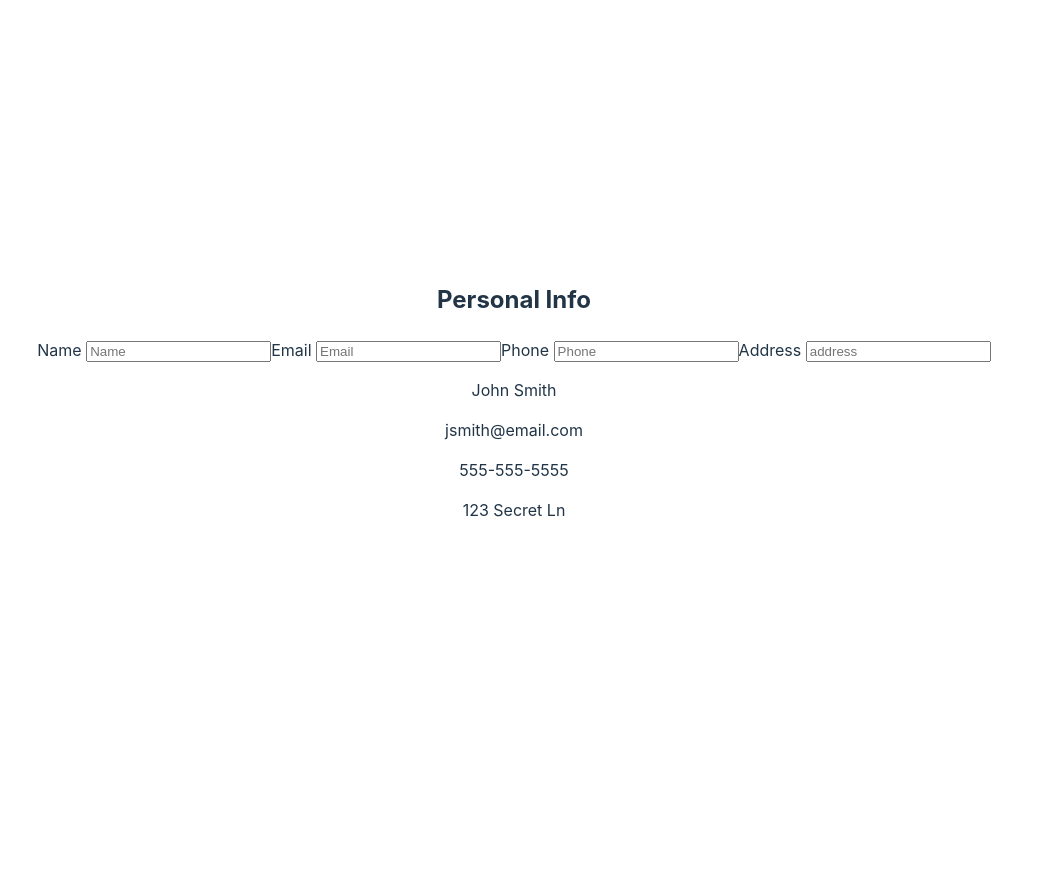
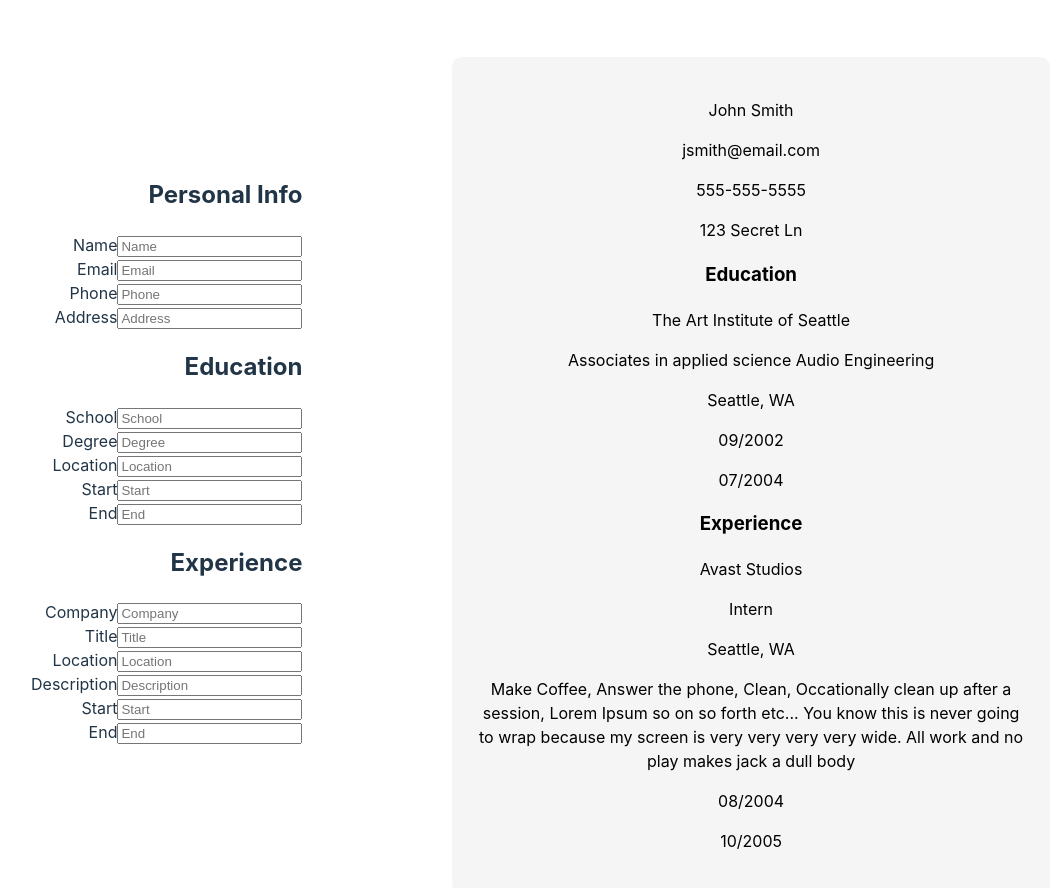
Before and after one commit to dielawn/cv-project, a React (Vite) app: page / in a window 1280 px wide. Shown: the top 888 px of the page, without its empty margins (126-1180 px from the left). Before the commit the page ends 800 px from the top, so only its background shows below. Built offline with nearby package versions, Linux system fonts and the light colour scheme.

Commit message:
basic form that edits unstyled cvs

```diff
--- a/src/App.css
+++ b/src/App.css
@@ -3,36 +3,28 @@
   margin: 0 auto;
   padding: 2rem;
   text-align: center;
+  display: flex;
+}
+.formDiv {
+  outline: solid 1px white;
+  border-radius: 10px;
+  max-width: 30%;
+  padding: 100px;
+  margin: 25px;
+  text-align: end;
+}
+.cvDiv {
+  max-width: 45%;
+  background-color: whitesmoke;
+  color: black;
+  border-radius: 10px;
+ padding: 25px;
+  margin: 25px;
 }
 
-.logo {
-  height: 6em;
-  padding: 1.5em;
-  will-change: filter;
-  transition: filter 300ms;
+.app {
+  display: flex;
 }
-.logo:hover {
-  filter: drop-shadow(0 0 2em #646cffaa);
-}
-.logo.react:hover {
-  filter: drop-shadow(0 0 2em #61dafbaa);
-}
-
-@keyframes logo-spin {
-  from {
-    transform: rotate(0deg);
-  }
-  to {
-    transform: rotate(360deg);
-  }
-}
-
-@media (prefers-reduced-motion: no-preference) {
-  a:nth-of-type(2) .logo {
-    animation: logo-spin infinite 20s linear;
-  }
-}
-
 .card {
   padding: 2em;
 }
--- a/src/App.jsx
+++ b/src/App.jsx
@@ -3,28 +3,63 @@ import { PersonalInfoForm } from './components/PersonalForm'
 import { defaultInfo } from "./example-cv";
 import { CV } from './CV';
 import './App.css'
+import { EducationForm } from './components/EducationForm';
+import { ExperienceForm } from './components/ExperienceForm';
 
 function App() {
-  const [person, setPerson] = useState(
+  const [data, setData] = useState(
     {
-        name: defaultInfo.personal.name,
-        email: defaultInfo.personal.email,
-        phone: defaultInfo.personal.phone,
-        address: defaultInfo.personal.address
-    } )
-const updateProperty = (property, value) => {
-    setPerson((prevPerson) => ({...prevPerson, [property]: value}))
+      info:{
+        name: defaultInfo.info.name,
+        email: defaultInfo.info.email,
+        phone: defaultInfo.info.phone,
+        address: defaultInfo.info.address
+      },
+      education:{
+        school: defaultInfo.education.school,
+        degree: defaultInfo.education.degree,
+        location: defaultInfo.education.location,
+        start: defaultInfo.education.start,
+        end: defaultInfo.education.end,
+      },
+      experience:{
+        company: defaultInfo.experience[0].company,
+        title: defaultInfo.experience[0].title,
+        location:  defaultInfo.experience[0].location,
+        description:  defaultInfo.experience[0].description,
+        start: defaultInfo.experience[0].start,
+        end: defaultInfo.experience[0].end,
+      },
+
+
+    }
+  )
+
+
+const updateInfo = (category, property, value) => {
+    setData((prevData) => ({
+      ...prevData,
+      [category]: {
+        ...prevData[category],
+        [property]: value
+      }
+    }
+  ))
 }
+
 
   return (
     <>
 
     <div className="formDiv flexColumn">
-      <PersonalInfoForm person={person} updateProperty={updateProperty} />
+      <PersonalInfoForm data={data.info} updateInfo={updateInfo} />
+      <EducationForm education={data.education} updateInfo={updateInfo} />
+      <ExperienceForm experience={data.experience}updateInfo={updateInfo} />
     </div>
 
-    <CV person={person}/>
-
+    <div className="cvDiv">
+      <CV data={data}/>
+    </div>
 
     </>
   )
--- a/src/CV.jsx
+++ b/src/CV.jsx
@@ -1,13 +1,37 @@
 
+export const CV = ({data}) => {
 
-export const CV = ({person}) => {
     return (
         <>
          {/* header */}
-            <p>{person.name}</p>
-            <p>{person.email}</p>
-            <p>{person.phone}</p>
-            <p>{person.address}</p>
+
+            <div>
+                <p>{data.info.name}</p>
+                <p>{data.info.email}</p>
+                <p>{data.info.phone}</p>
+                <p>{data.info.address}</p>
+            </div>
+        {/* education */}
+
+            <div>
+            <h3>Education</h3>
+                <p>{data.education.school}</p>
+                <p>{data.education.degree}</p>
+                <p>{data.education.location}</p>
+                <p>{data.education.start}</p>
+                <p>{data.education.end}</p>
+            </div>
+
+        {/* experience */}
+            <div>
+            <h3>Experience</h3>
+                <p>{data.experience.company}</p>
+                <p>{data.experience.title}</p>
+                <p>{data.experience.location}</p>
+                <p>{data.experience.description}</p>
+                <p>{data.experience.start}</p>
+                <p>{data.experience.end}</p>
+            </div>
         </>
     )
 }
--- /dev/null
+++ b/src/components/CreateForm.jsx
@@ -0,0 +1,19 @@
+import { capFirstLetter } from "../utils"
+
+export const CreateForm = ({category, inputs, updateInfo }) => {
+    return (
+        <div>
+            {inputs.map((input) => (
+                <div key={input}>
+                    <label htmlFor={`${input}Input`}>{capFirstLetter(input)}</label>
+                    <input
+                        id={`${input}Input`}
+                        name={`${input}Input`}
+                        placeholder={capFirstLetter(input)}
+                        type="text"
+                        onChange={(e) => updateInfo(category, input, e.target.value)} />
+                </div>
+            ))}
+        </div>
+    )
+}
--- /dev/null
+++ b/src/components/EducationForm.jsx
@@ -0,0 +1,15 @@
+import { CreateForm } from "./CreateForm"
+
+export const EducationForm = ({education, updateInfo}) => {
+
+    const formInputs = ['school', 'degree', 'location', 'start', 'end']
+
+    return (
+        <div>
+            <form>
+                <h2>Education</h2>
+               < CreateForm category='education' data={education} inputs={formInputs} updateInfo={updateInfo}/>
+            </form>
+        </div>
+    )
+}
--- /dev/null
+++ b/src/components/ExperienceForm.jsx
@@ -0,0 +1,15 @@
+import { CreateForm } from "./CreateForm"
+
+export const ExperienceForm = ({experience, updateInfo}) => {
+
+    const formInputs = ['company', 'title', 'location', 'description', 'start', 'end']
+
+    return (
+        <div>
+            <form>
+                <h2>Experience</h2>
+               < CreateForm category='experience' data={experience} inputs={formInputs} updateInfo={updateInfo}/>
+            </form>
+        </div>
+    )
+}
--- a/src/components/PersonalForm.jsx
+++ b/src/components/PersonalForm.jsx
@@ -1,16 +1,13 @@
-export const PersonalInfoForm = ({updateProperty}) => {
+import { CreateForm } from "./CreateForm"
+
+export const PersonalInfoForm = ({data, updateInfo}) => {
+    const formInputs = ['name', 'email', 'phone', 'address']
     return (
         <div>
             <form>
             <h2>Personal Info</h2>
-            <label htmlFor="nameInput">Name </label>
-            <input id="nameInput" name="nameInput" placeholder='Name' type="text" onChange={(e) => updateProperty('name', e.target.value)} />
-            <label htmlFor="emailInput">Email </label>
-            <input id="emailInput" name="emailInput" placeholder='Email' type="email" onChange={(e) => updateProperty('email', e.target.value)} />
-            <label htmlFor="phoneInput">Phone </label>
-            <input id="phoneInput" name="phoneInput" placeholder='Phone' type="number" onChange={(e) => updateProperty('phone', e.target.value)} />
-            <label htmlFor="addressInput">Address </label>
-            <input id="addressInput" name="addressInput" placeholder='address' type="text" onChange={(e) => updateProperty('address', e.target.value)} />
+            <CreateForm category='info' inputs={formInputs} data={data} updateInfo={updateInfo} />
+
             </form>
         </div>
     )
--- a/src/example-cv.js
+++ b/src/example-cv.js
@@ -1,6 +1,6 @@
 import uniqid from "uniqid";
 export const defaultInfo = {
-personal: {
+info: {
     name: 'John Smith',
     email: 'jsmith@email.com',
     phone: '555-555-5555',
@@ -9,16 +9,37 @@ personal: {
     id: uniqid(),
 },
 education: {
-    degree: "Bachelors in Economics",
-    schoolName: "Harvard University",
-    location: "Massachusetts, US",
-    startDate: "08/2020",
-    endDate: "present",
+    degree: "Associates in applied science Audio Engineering",
+    school: "The Art Institute of Seattle",
+    location: "Seattle, WA",
+    start: "09/2002",
+    end: "07/2004",
     isHidden: false,
     id: uniqid(),
   },
-experience: {
-
-},
+experience: [
+  {
+    company: "Avast Studios",
+    title: "Intern",
+    location: "Seattle, WA",
+    description:
+      "Make Coffee, Answer the phone, Clean, Occationally clean up after a session, Lorem Ipsum so on so forth etc... You know this is never going to wrap because my screen is very very very very wide. All work and no play makes jack a dull body",
+    start: "08/2004",
+    end: "10/2005",
+    isHidden: false,
+    id: uniqid(),
+  },
+  {
+    company: "Vera Project",
+    title: "assistant to assistant engineer",
+    location: "Seattle, WA",
+    description:
+      "Set up mic stands, run cables and do initial sound check. Got pastries once for the staff from a day Proskey Proskey in pike place market they were a bit stale but still delicious, I never went there because the line was always way way way way too long.",
+    start: "04/2003",
+    end: "02/2005",
+    isHidden: false,
+    id: uniqid(),
+  },
+],
 
 }
--- a/src/main.jsx
+++ b/src/main.jsx
@@ -6,6 +6,6 @@ import './index.css'
 
 ReactDOM.createRoot(document.getElementById('root')).render(
   <React.StrictMode>
-    <App />
+    <App className='app' />
   </React.StrictMode>,
 )
--- /dev/null
+++ b/src/utils.js
@@ -0,0 +1,3 @@
+export const capFirstLetter = (txt) => {
+    return (txt.slice(0, 1).toUpperCase() + txt.slice(1))
+}
```
